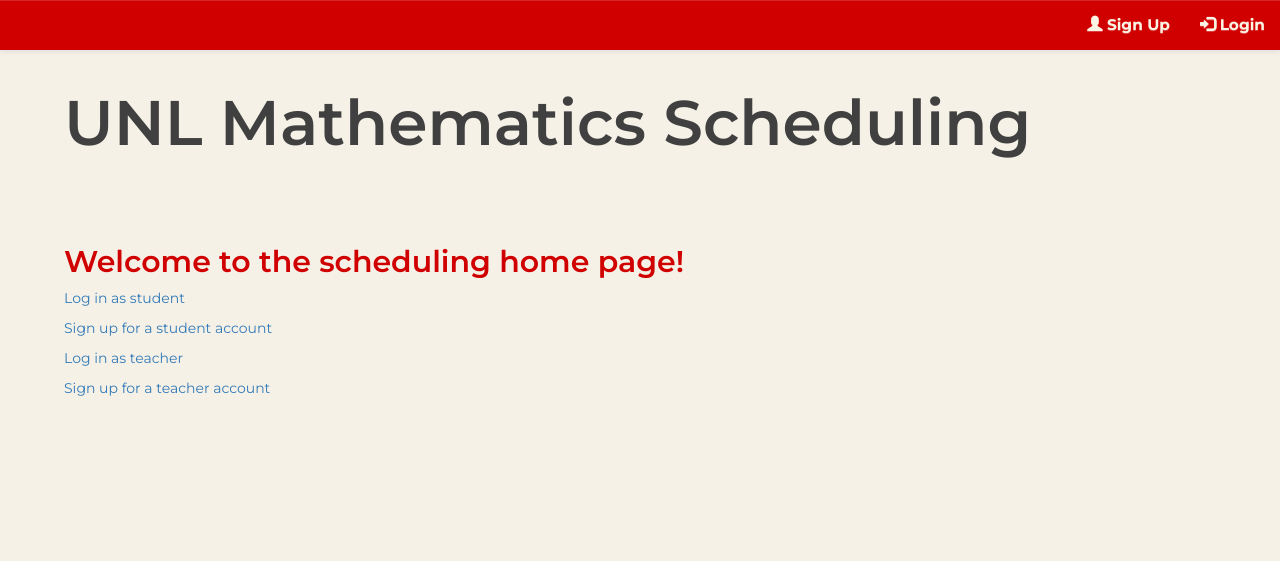
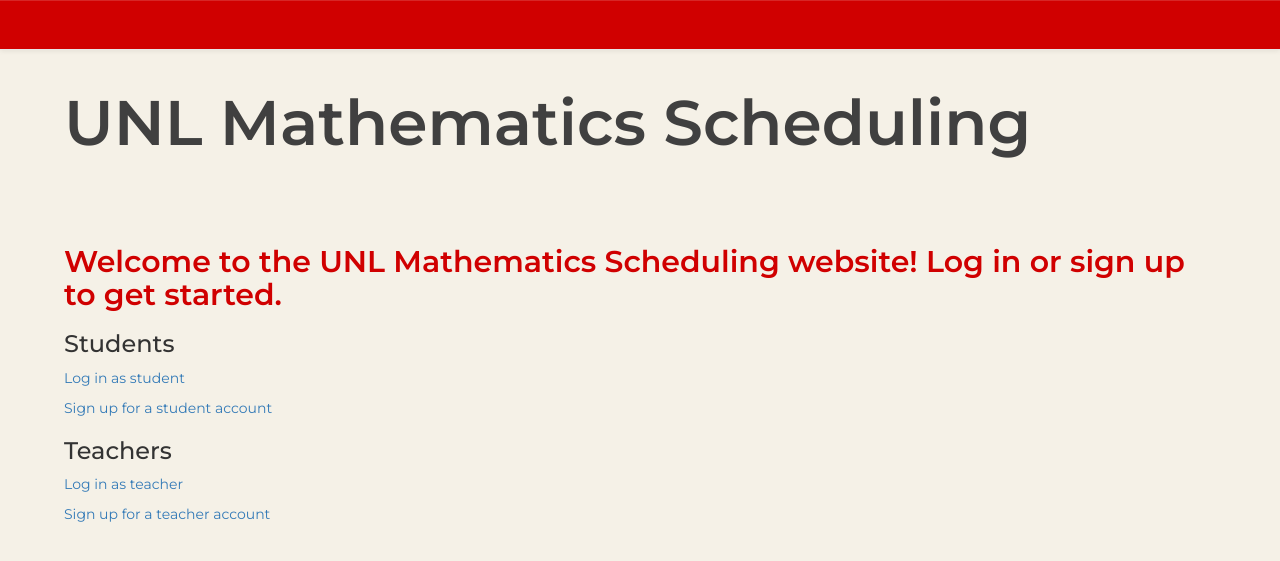
Before and after one commit to laurel-thomson/UNLScheduling, a Django app: page /scheduling/ in a window 1280 px wide. Shown: the top 561 px of the page. Run offline with Django 3.2, Linux system fonts and the light colour scheme; some libraries are stand-ins or nearby versions.

Commit message:
Updating index page and getting rid of login and signup buttons on nav bar

```diff
--- a/mysite/scheduling/templates/scheduling/index.html
+++ b/mysite/scheduling/templates/scheduling/index.html
@@ -2,11 +2,15 @@
 
 {% block content %}
 
-<h2>Welcome to the scheduling home page!</h2>
+<h2>Welcome to the UNL Mathematics Scheduling website!  Log in or sign up to get started.</h2>
+
+    <h3>Students</h3>
 
     <p><a href="{% url 'students:room_list' %}">Log in as student</a></p>
 
     <p><a href="{% url 'student_signup' %}">Sign up for a student account</a></p>
+
+    <h3>Teachers</h3>
 
     <p><a href="{% url 'teachers:room_list' %}">Log in as teacher</a></p>
 
--- a/mysite/templates/base.html
+++ b/mysite/templates/base.html
@@ -33,9 +33,6 @@
                         {% if user.is_authenticated %}
                             <p class="navbar-text">Logged in as: {{ user.username }}</p>
                             <li><a href="{% url 'logout' %}"><span class="glyphicon glyphicon-log-out"></span> Log Out</a></li>
-                        {% else %}
-                            <li><a href="#"><span class="glyphicon glyphicon-user"></span> Sign Up</a></li>
-                            <li><a href="{% url 'login' %}"><span class="glyphicon glyphicon-log-in"></span> Login</a></li>
                         {% endif %}
                     </ul>
                 </div>
```
